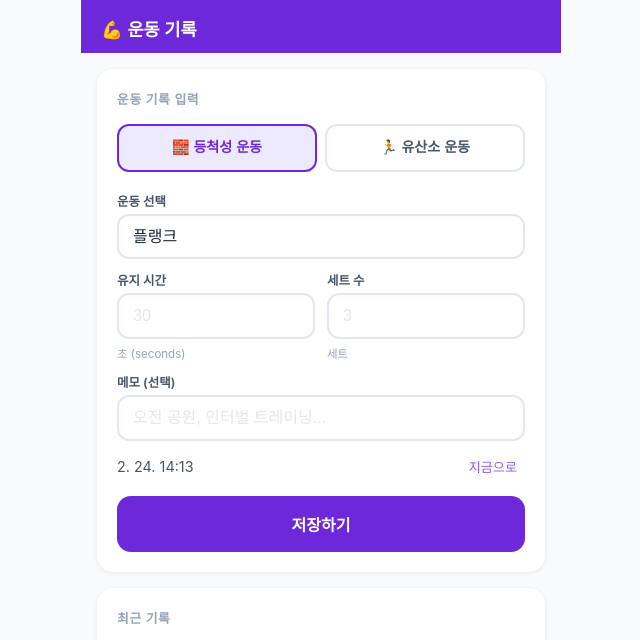
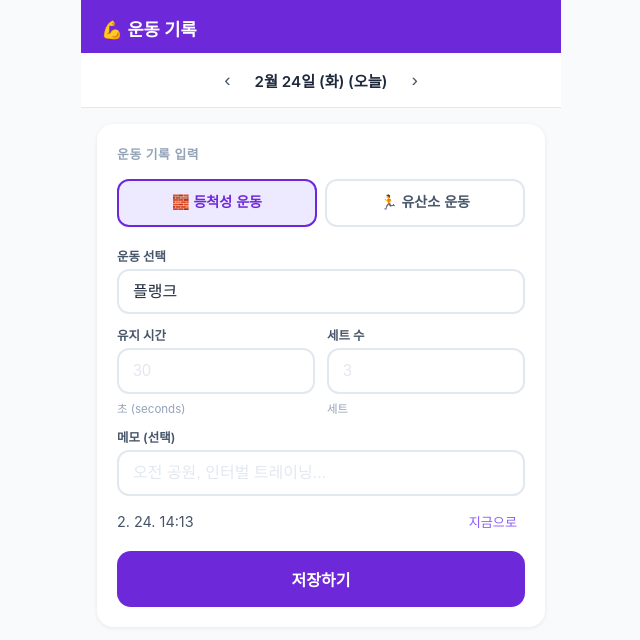
Before and after one commit to aboutbit/ht-tracker, a plain HTML site: page exercise.html in a window 1280 px wide. Shown: the top 640 px of the page, without its empty margins (319-959 px from the left). Drawn offline with Linux system fonts and the light colour scheme.

Commit message:
feat: 운동 기록 일별 탐색 추가 + 혈압 분류 기준 업데이트
- exercise.html: 날짜 네비게이션 (‹ 오늘 ›) 추가, 당일 기록만 표시
- index.html, dashboard.html: 혈압 분류 기준 변경
  정상 / 주의 / 전단계 / 1기(140-159) / 2기(≥160)

Co-Authored-By: Claude Sonnet 4.6 <noreply@anthropic.com>

```diff
--- a/exercise.html
+++ b/exercise.html
@@ -140,6 +140,15 @@
     .nav-icon { font-size: 1.25rem; }
     .bottom-pad { height: 70px; }
 
+    /* ── 날짜 탐색 ── */
+    .date-nav { display: flex; align-items: center; justify-content: center;
+                gap: 16px; padding: 12px 20px; background: white;
+                border-bottom: 1px solid var(--gray-200); }
+    .date-btn { background: none; border: none; font-size: 1.2rem; cursor: pointer;
+                color: var(--gray-600); padding: 4px 8px; border-radius: 6px; }
+    .date-btn:active { background: var(--gray-100); }
+    #date-display { font-size: 0.95rem; font-weight: 600; color: var(--gray-800); }
+
     /* ── 토스트 ── */
     #toast {
       position: fixed; bottom: 80px; left: 50%;
@@ -159,6 +168,13 @@
 </header>
 
 <div id="sync-bar"></div>
+
+<!-- 날짜 네비게이션 -->
+<div class="date-nav">
+  <button class="date-btn" onclick="changeDate(-1)">‹</button>
+  <span id="date-display"></span>
+  <button class="date-btn" onclick="changeDate(1)">›</button>
+</div>
 
 <!-- 입력 카드 -->
 <div class="card">
@@ -252,7 +268,7 @@
 
 <!-- 최근 기록 -->
 <div class="card" style="padding-bottom: 12px;">
-  <div class="card-title">최근 기록</div>
+  <div class="card-title">당일 기록</div>
   <div id="records-list">
     <div class="empty-state">
       <div class="icon">🏋️</div>
@@ -278,6 +294,7 @@
 const API_URL_KEY = 'bp_api_url';
 
 let currentType = 'isometric';
+let currentDate = new Date();
 let currentDatetime = new Date().toISOString();
 
 // ── 운동 유형 전환 ──
@@ -299,9 +316,31 @@ function initSelectListeners() {
   });
 }
 
+// ── 날짜 유틸 ──
+function dateKey(d) { return d.toISOString().slice(0, 10); }
+function yesterday() { const d = new Date(); d.setDate(d.getDate() - 1); return dateKey(d); }
+function displayDate(d) {
+  const today = dateKey(new Date());
+  const key   = dateKey(d);
+  const label = key === today ? '오늘' : key === yesterday() ? '어제' : '';
+  return d.toLocaleDateString('ko-KR', { month: 'long', day: 'numeric', weekday: 'short' })
+         + (label ? ` (${label})` : '');
+}
+function changeDate(dir) {
+  currentDate.setDate(currentDate.getDate() + dir);
+  document.getElementById('date-display').textContent = displayDate(currentDate);
+  setNow();
+  renderRecords();
+}
+function getDateRecords() {
+  const key = dateKey(currentDate);
+  return allRecords.filter(r => r.datetime && r.datetime.startsWith(key));
+}
+
 // ── 날짜/시간 ──
 function setNow() {
-  currentDatetime = new Date().toISOString();
+  const now = new Date();
+  currentDatetime = dateKey(currentDate) + 'T' + now.toTimeString().slice(0, 8);
   document.getElementById('datetime-display').textContent = formatDt(currentDatetime);
 }
 
@@ -493,7 +532,7 @@ async function deleteRecord(datetime, name) {
 
 // ── 렌더링 ──
 function renderRecords() {
-  const records = allRecords.slice(0, 15);
+  const records = getDateRecords();
   const container = document.getElementById('records-list');
 
   if (records.length === 0) {
@@ -551,6 +590,7 @@ function showToast(msg) {
 
 // ── 초기화 ──
 function init() {
+  document.getElementById('date-display').textContent = displayDate(currentDate);
   setNow();
   initSelectListeners();
   // 1. 로컬스토리지에서 즉시 로드
```
Also changed, not shown: dashboard.html (+6 -6 lines), index.html (+5 -5 lines).
